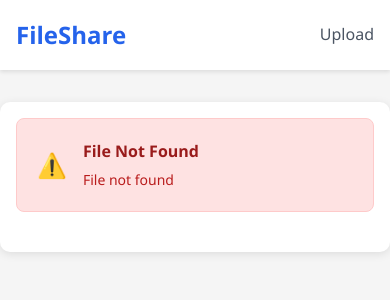
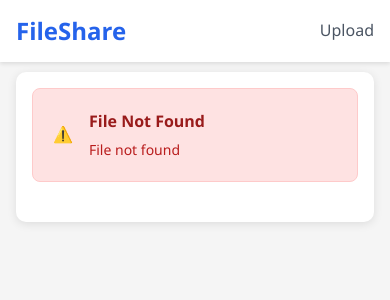
Before and after one commit to AnalyticAce/Simple-File-Sharing-API, a FastAPI app: page /download/1 in a window 390 px wide. Shown: the top 300 px of the page. Run offline with FastAPI, Linux system fonts and the light colour scheme.

Commit message:
Refactor navigation and update download links; enhance README with layout images

```diff
--- a/app/main.py
+++ b/app/main.py
@@ -89,7 +89,7 @@ def upload_file(request: Request, file: UploadFile = File(...)):
         content = file.file.read()
         f.write(content)
 
-    api_download_url = f"{request.base_url}file/download/{file_id}"
+    api_download_url = f"{request.base_url}download/{file_id}"
     download_page_url = f"{request.base_url}download/{file_id}"
 
     file_metadata[file_id] = {
@@ -97,8 +97,8 @@ def upload_file(request: Request, file: UploadFile = File(...)):
         "content_type": file.content_type,
         "file_size": len(content),
         "download_count": 0,
-        "download_link": api_download_url,
-        "download_page": download_page_url
+        "download_page": api_download_url,
+        "download_link": download_page_url
     }
 
     save_metadata()
--- a/templates/download.html
+++ b/templates/download.html
@@ -16,23 +16,28 @@
             background-color: #f5f5f5;
             color: #333;
             line-height: 1.6;
+            padding-top: 4rem; /* Add padding for fixed nav */
         }
 
         .container {
             max-width: 1000px;
-            margin: 0 auto;
+            margin: 2rem auto;
             background: white;
             padding: 2rem;
             border-radius: 10px;
             box-shadow: 0 2px 10px rgba(0, 0, 0, 0.1);
         }
 
-        /* Navigation */
+        /* Fixed Navigation */
         .nav {
             background: white;
             padding: 1rem 2rem;
             box-shadow: 0 2px 4px rgba(0,0,0,0.1);
-            margin-bottom: 2rem;
+            position: fixed;
+            top: 0;
+            left: 0;
+            right: 0;
+            z-index: 1000;
         }
 
         .nav-content {
@@ -41,11 +46,6 @@
             display: flex;
             justify-content: space-between;
             align-items: center;
-        }
-
-        .header {
-            text-align: center;
-            margin-bottom: 2rem;
         }
 
         .nav-logo {
@@ -75,9 +75,7 @@
         .file-info-card {
             background: white;
             border-radius: 10px;
-            box-shadow: 0 2px 10px rgba(0,0,0,0.1);
             padding: 2rem;
-            margin-bottom: 2rem;
         }
 
         .file-header {
@@ -260,10 +258,6 @@
             border: 1px solid #fecaca;
         }
 
-        .error-icon {
-            font-size: 1.5rem;
-        }
-
         .error-content {
             flex: 1;
         }
@@ -278,13 +272,31 @@
             color: #b91c1c;
         }
 
+        /* Success Message */
+        .success-message {
+            background: #f0fdf4;
+            color: #166534;
+            padding: 1rem;
+            border-radius: 6px;
+            margin-bottom: 1rem;
+            display: none;
+            align-items: center;
+            gap: 0.5rem;
+            border: 1px solid #bbf7d0;
+        }
+
         @media (max-width: 768px) {
+            body {
+                padding-top: 3.5rem;
+            }
+
             .container {
+                margin: 1rem;
                 padding: 1rem;
             }
 
             .nav {
-                padding: 1rem;
+                padding: 0.75rem 1rem;
             }
 
             .file-info-card {
@@ -308,23 +320,10 @@
                 flex-direction: column;
             }
         }
-
-        /* Success Message */
-        .success-message {
-            background: #f0fdf4;
-            color: #166534;
-            padding: 1rem;
-            border-radius: 6px;
-            margin-bottom: 1rem;
-            display: none;
-            align-items: center;
-            gap: 0.5rem;
-            border: 1px solid #bbf7d0;
-        }
     </style>
 </head>
 <body>
-    <!-- Navigation -->
+    <!-- Fixed Navigation -->
     <nav class="nav">
         <div class="nav-content">
             <a href="/" class="nav-logo">FileShare</a>
@@ -337,7 +336,7 @@
     <div class="container">
         {% if error %}
         <div class="error-message">
-            <span class="error-icon">⚠️</span>
+            <span>⚠️</span>
             <div class="error-content">
                 <h3>File Not Found</h3>
                 <p>{{ error }}</p>
@@ -345,6 +344,7 @@
         </div>
         {% else %}
         <div id="fileInfoCard" class="file-info-card">
+            <!-- Rest of the content remains the same... -->
             <div class="file-header">
                 <div class="file-icon">📄</div>
                 <div class="file-title">
@@ -411,6 +411,7 @@
     </div>
 
     <script>
+        // JavaScript remains the same...
         const fileId = "{{ file_id }}";
 
         const fileInfoCard = document.getElementById('fileInfoCard');
@@ -475,7 +476,7 @@
             downloadProgress.style.display = 'block';
 
             try {
-                window.location.href = `/file/download/${fileId}`;
+                window.location.href = `/download/${fileId}`;
 
                 let progress = 0;
                 const interval = setInterval(() => {
@@ -499,6 +500,7 @@
                 showError('Error downloading file. Please try again.');
             }
         });
+
         if (fileId) {
             loadFileMetadata();
         }
--- a/templates/index.html
+++ b/templates/index.html
@@ -421,11 +421,6 @@
     </style>
 </head>
 <body>
-    <nav class="nav">
-        <div class="nav-content">
-            <a href="/" class="nav-logo">FileShare</a>
-        </div>
-    </nav>
 
     <div class="container">
         <div class="header">
```
Also changed, not shown: .github/assets/download.png (added), .github/assets/upload.png (added), README.md.
